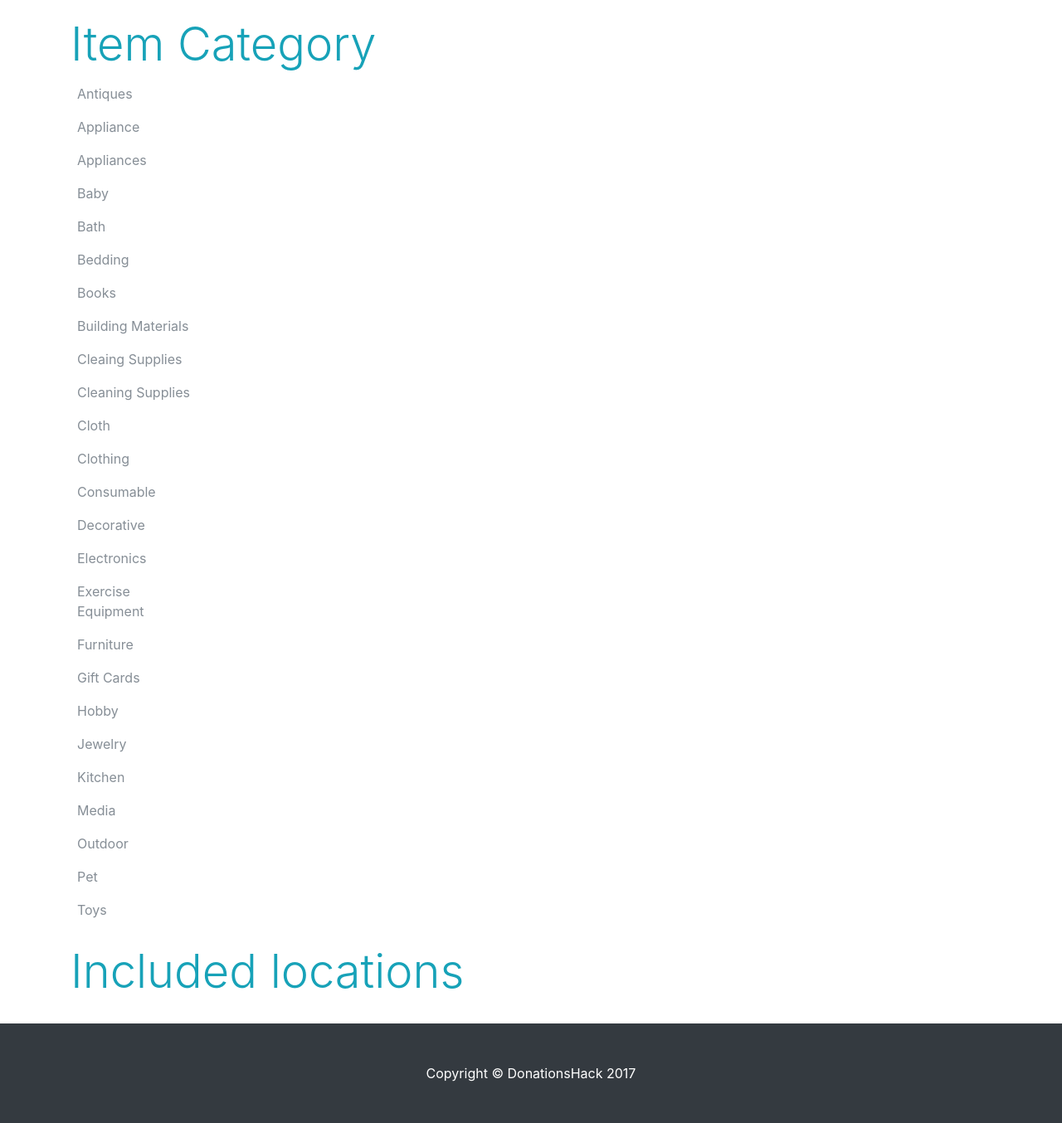
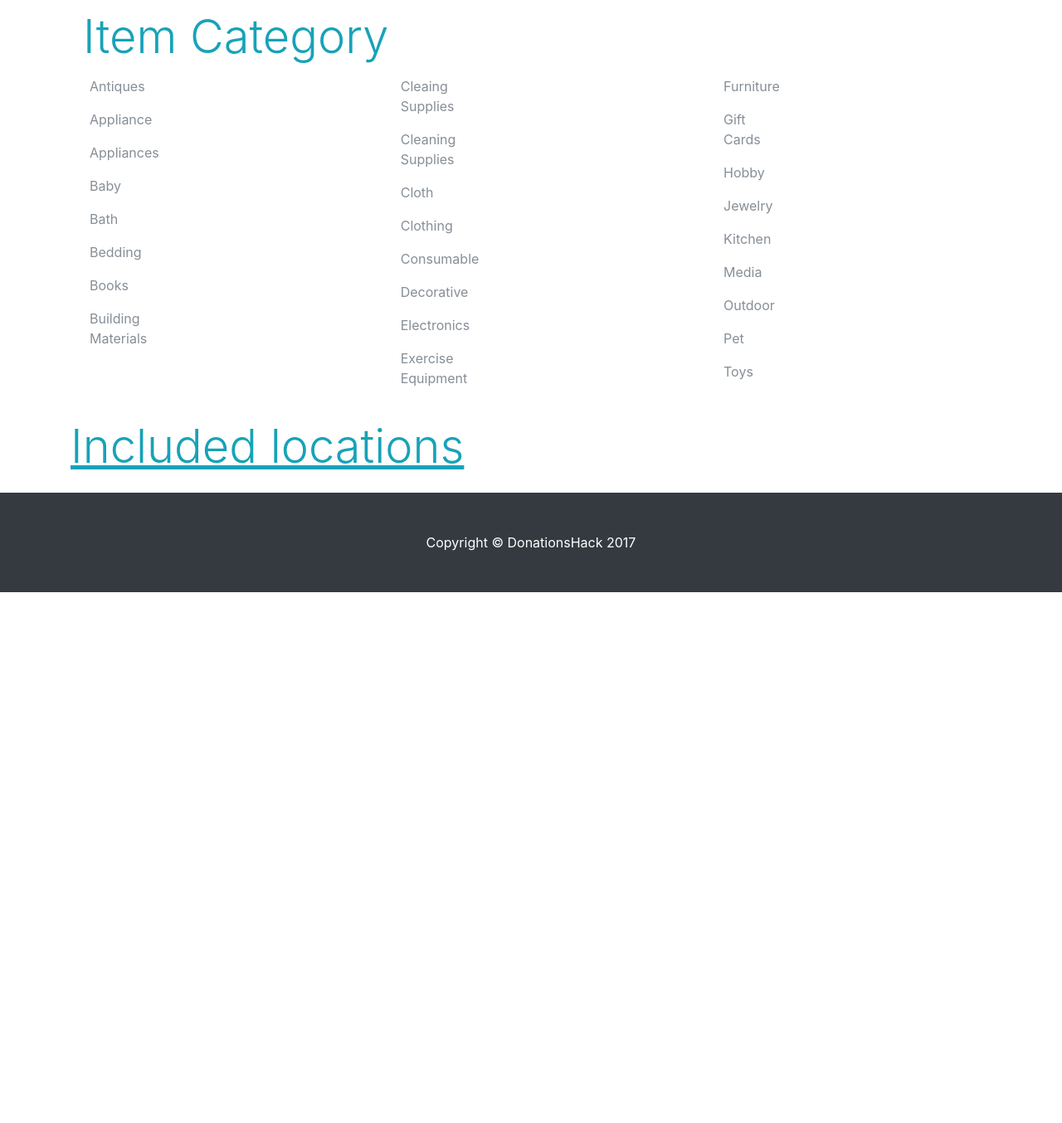
Before and after one commit to akjandl/DonationsHack, a Flask app: page / in a window 1280 px wide. Shown: the part 504-1858 px from the top of the page at 83% size. After the commit the page ends 1218 px from the top, so only its background shows below. Run offline with Flask 2, Linux system fonts and the light colour scheme; data comes from the database, SQL or seed files in the repository; some libraries are stand-ins or nearby versions.

Commit message:
implement category col wrapping on homepage

```diff
--- a/static/css/one-page-wonder.css
+++ b/static/css/one-page-wonder.css
@@ -23,3 +23,19 @@ header.masthead > .overlay {
         padding: 10rem 0;
     }
 }
+
+.container_flex {
+    display: flex;
+    flex-direction: column;
+    flex-wrap: wrap;
+    /* align-items: center; */
+    /* justify-content:center; */
+
+    /* vh refers to viewport height. Very useful! */
+    height: 50vh;
+    width: 100%;
+}
+
+.col {
+    flex: 1;
+}
--- a/templates/index.html
+++ b/templates/index.html
@@ -23,7 +23,7 @@
     <header class="masthead">
       <div class="overlay">
         <div class="container">
-          <h1 class="display-1 text-white">DonationsHack</h1>
+          <h1 class="display-2 text-white">DonationsHack</h1>
           <h2 class="display-4 text-white">What do you want to donate today?</h2>
         </div>
       </div>
@@ -33,14 +33,15 @@
 
     <section id="categories">
       <div class="container">
+        <div class="container">
           <div class="row align-items-center">
             <div class="col-md-12">
               <h2 class="display-4 text-info">Item Category</h2>
             </div>
           </div>
         </div>
+        <div class="container container_flex">
         {% for category in categories %}
-      <div class="container">
           <div class="row align-items-center">
             <div class="col-md-2 text-left">
               <div class="p-2">
@@ -48,17 +49,18 @@
               </div>
             </div>
           </div>
+        {% endfor %}
         </div>
-    {% endfor %}
+      </div>
     </section>
 
     </br>
 
     <section id="locations">
-      <div class="container">
+      <div class="container ">
         <div class="row align-items-center">
           <div class="col-md-12">
-            <h2 class="display-4 text-info" data-toggle="collapse" data-target="#locationInfo">Included locations</h2>
+            <a class="display-4 text-info" data-toggle="collapse" href data-target="#locationInfo"><u>Included locations</u></a>
           </div>
         </div>
       </div>
@@ -88,7 +90,7 @@
               </div>
               <div class="col-md-3 text-center">
                 <div class="p-2">
-                  <a class="display-6 text-muted" href="{{ location.Website }}">website</a>
+                  <a class="display-6" href="{{ location.Website }}">website</a>
                 </div>
               </div>
             </div>
```
Lines whose indentation alone changed are shown as unchanged.
